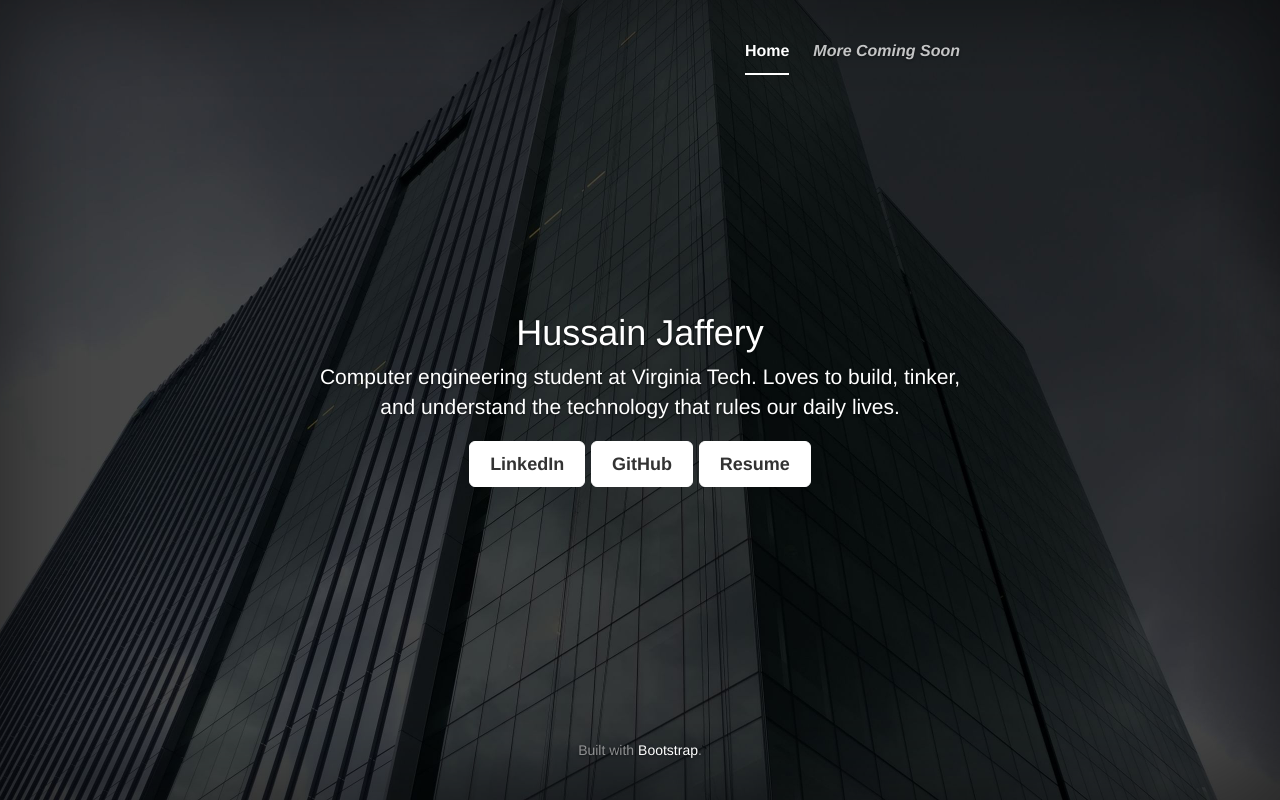
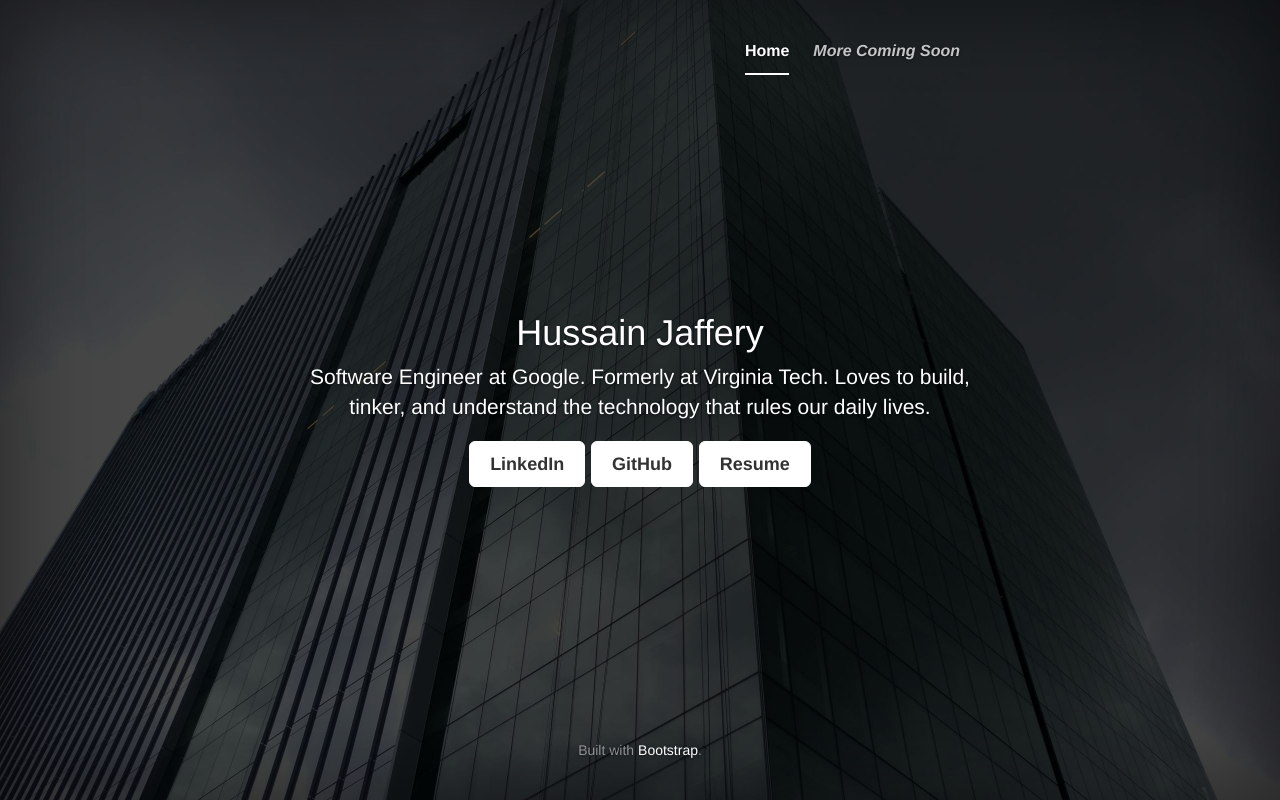
Before and after one commit to hussainjaffery/personal-website, a plain HTML site: page index.html in a window 1280 px wide. Drawn offline with Linux system fonts and the light colour scheme.

Commit message:
Update website text
Updated text to reflect graduating and starting new job

```diff
--- a/index.html
+++ b/index.html
@@ -40,7 +40,7 @@
 
           <div class="inner cover">
             <h1 class="cover-heading">Hussain Jaffery</h1>
-            <p class="lead">Computer engineering student at Virginia Tech. Loves to build, tinker, and understand the technology that rules our daily lives.</p>
+            <p class="lead">Software Engineer at Google. Formerly at Virginia Tech. Loves to build, tinker, and understand the technology that rules our daily lives.</p>
             <p class="lead">
               <a href="https://www.linkedin.com/in/hussainjaffery" class="btn btn-lg btn-default">LinkedIn</a>
               <a href="https://github.com/hussainjaffery/" class="btn btn-lg btn-default">GitHub</a>
```
